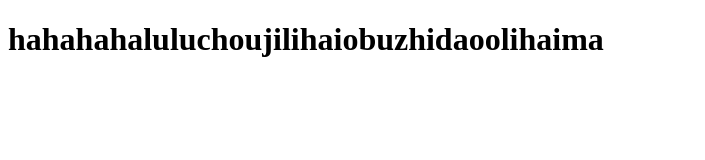
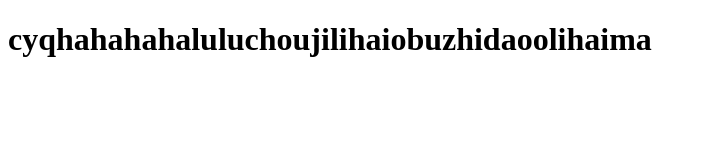
Before and after one commit to YuqianCao/Fridger, a plain HTML site: page site/index.html in a window 1280 px wide. Shown: the whole page, without its empty margins (0-705 px from the left). Drawn offline with Linux system fonts and the light colour scheme.

Commit message:
addtion to content

```diff
--- a/site/index.html
+++ b/site/index.html
@@ -4,6 +4,6 @@
 <title>hello world </title>
 </head>
 <body>
-	<h1>hahahahaluluchoujilihaiobuzhidaoolihaima</h1>
+	<h1>cyqhahahahaluluchoujilihaiobuzhidaoolihaima</h1>
 </body>
 </html>
```
